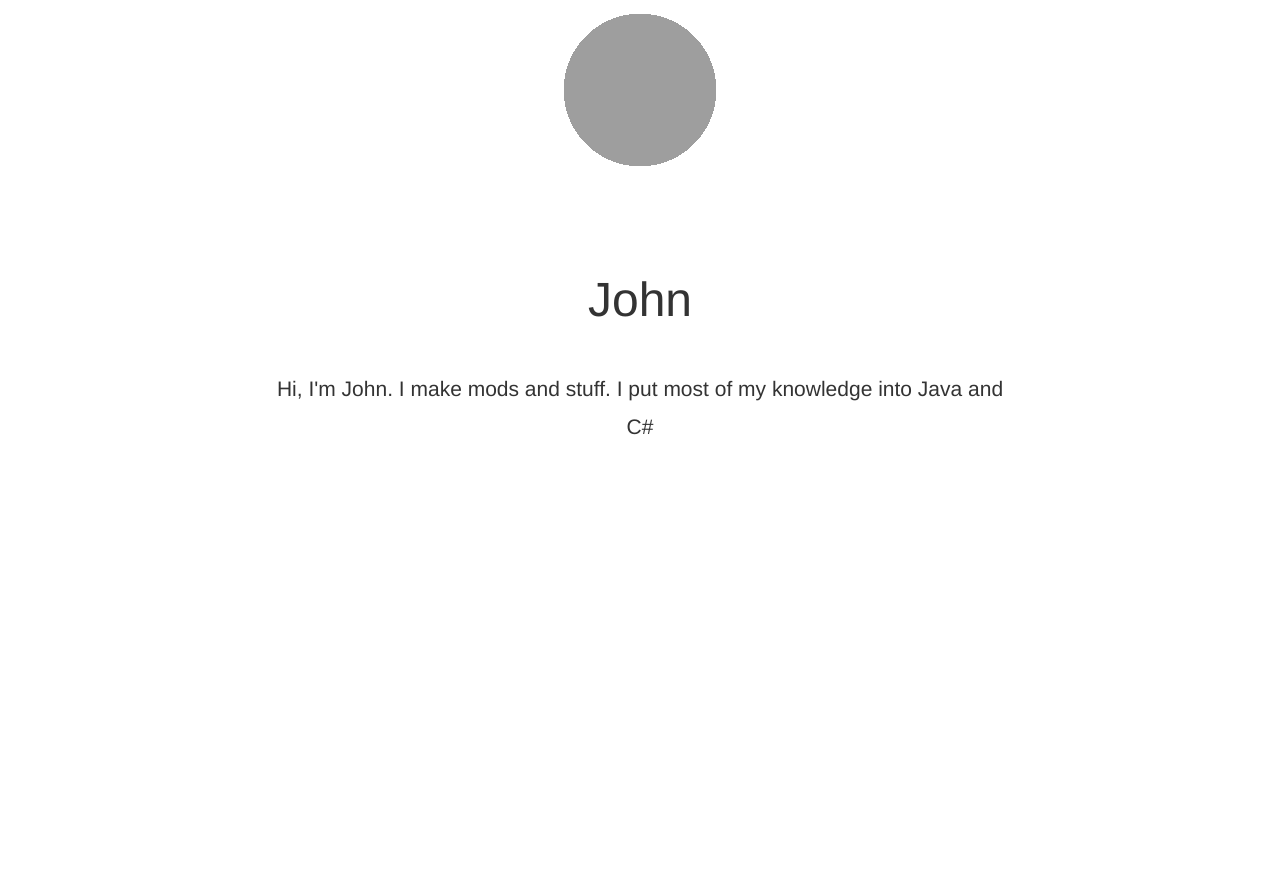
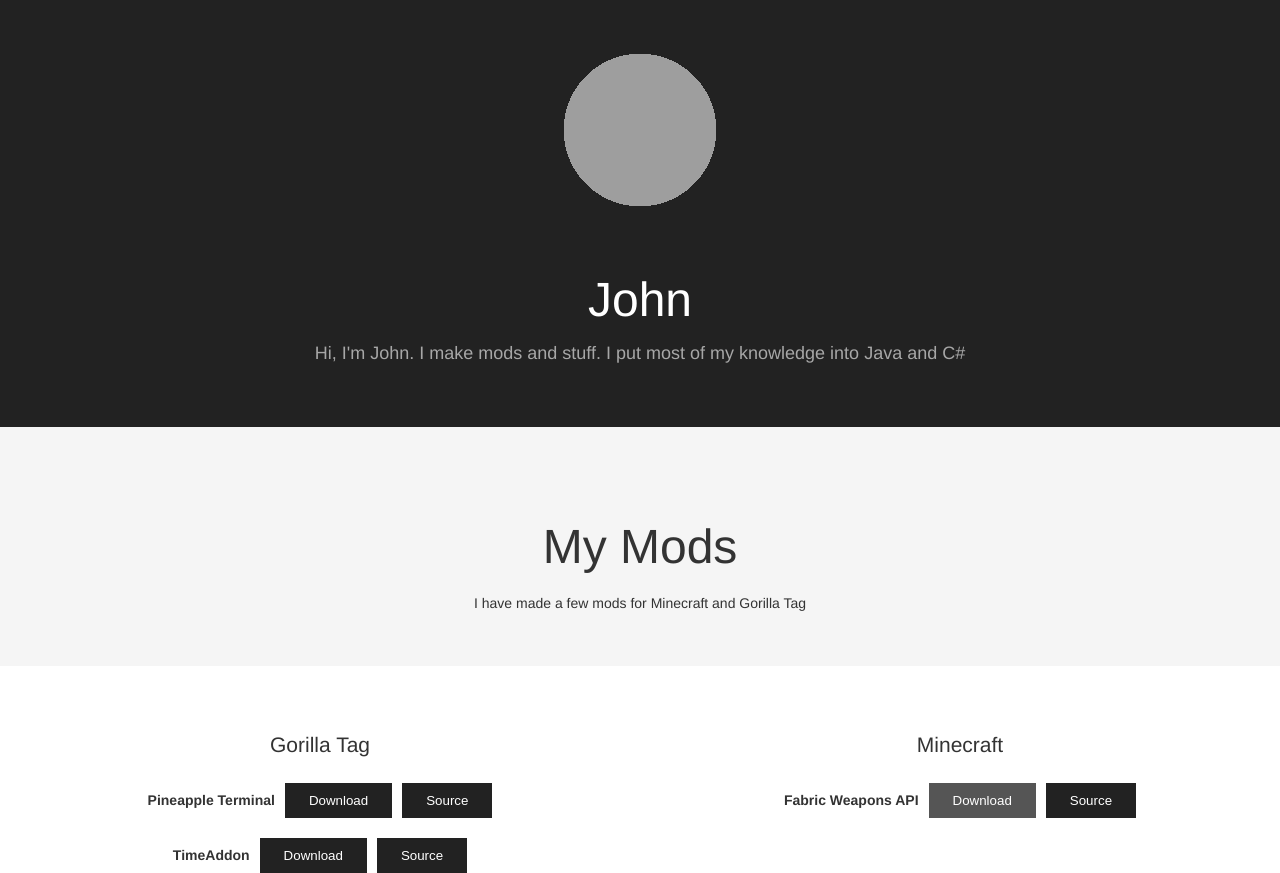
Before and after one commit to PineappleJohn/pineapplejohn.github.io, a plain HTML site: page index.html in a window 1280 px wide. Before the commit the page ends 800 px from the top, so only its background shows below. Drawn offline with Linux system fonts and the light colour scheme; grey boxes are pictures that could not be loaded.

Commit message:
Addition to site

```diff
--- a/index.html
+++ b/index.html
@@ -7,10 +7,45 @@
     <title>John's site</title>
 </head>
 <body class="home ">
-    <section class="hero-spot">
+    <section id="hero-spot">
         <a href="https://github.com/PineappleJohn"> <img src="https://avatars.githubusercontent.com/u/172333708?v=4" alt="John's pfp" class="logo"></a>
         <h1>John</h1>
         <h2>Hi, I'm John. I make mods and stuff. I put most of my knowledge into Java and C#</h2>
     </section>
+
+    <section id="tutorial">
+        <h1>My Mods</h1>
+        <p>I have made a few mods for Minecraft and Gorilla Tag</p>
+    </section>
+
+    <div class="split left">
+        <div class="centered">
+          <h2>Gorilla Tag</h2>
+          <br>
+          <div class="button-container">
+            <p><b>Pineapple Terminal</b></p>
+            <button onclick="window.open('https://github.com/PineappleJohn/PineappleTerminal/releases/download/1.1.5/PineappleMod.dll')">Download</button>
+            <button onclick="window.open('https://github.com/PineappleJohn/PineappleTerminal/')">Source</button>
+          </div>
+          <br>
+          <div class="button-container">
+            <p><b>TimeAddon</b></p>
+            <button onclick="window.open('https://github.com/PineappleJohn/PineappleTerminal/releases/download/1.1.5/PineappleMod.dll')">Download</button>
+            <button onclick="window.open('https://github.com/PineappleJohn/PineappleTerminal/')">Source</button>
+          </div>
+        </div>
+      </div>
+
+      <div class="split right">
+        <div class="centered">
+          <h2>Minecraft</h2>
+          <br>
+          <div class="button-container">
+            <p><b>Fabric Weapons API</b></p>
+            <button disabled="True">Download</button>
+            <button onclick="window.open('https://github.com/PineappleJohn/PineappleTerminal/')">Source</button>
+          </div>
+        </div>
+      </div>
 </body>
 </html>
--- a/stylesheet.css
+++ b/stylesheet.css
@@ -190,7 +190,7 @@ h1 {
 }
 
 .page #hero-spot img {
-    margin-bottom: 25px
+    margin-bottom: 15px
 }
 
 #hero-spot h2 {
@@ -782,3 +782,58 @@ footer .right {
     margin-left: auto;
     margin-right: auto
 }
+
+
+/* Split the screen in half */
+.split {
+    height: 100%;
+    width: 50%;
+    position: relative;
+    overflow-x: hidden;
+    padding-top: 20px;
+  }
+
+  /* Control the left side */
+  .left {
+    left: 0;
+  }
+
+  /* Control the right side */
+  .right {
+    right: 0;
+  }
+
+  /* If you want the content centered horizontally and vertically */
+  .centered {
+    text-align: center;
+    align-content: center;
+  }
+
+  .button-container {
+    justify-content: center;
+    display: flex; /* Use flexbox for horizontal alignment */
+    align-items: center; /* Vertically align items */
+    gap: 10px; /* Add spacing between elements */
+  }
+
+  .button-container p {
+    margin: 0; /* Remove default margin from the text */
+  }
+
+  .button-container button {
+    color: white; /* White text */
+    padding: 10px 24px; /* Some padding */
+    cursor: pointer; /* Pointer/hand icon */
+    border: none; /* Remove borders */
+    background-color: #222; /* Default button background color */
+    transition: background-color 0.35s ease-in-out 0s;
+  }
+
+  .button-container button:disabled {
+    background-color: #555;
+  }
+
+  .button-container button:hover {
+    background-color: #677; /* Change background color on hover */
+    transition: background-color 0.35s ease-in-out 0s;
+  }
```
Also changed, not shown: pineappleterminal.html (added, +60 -0 lines).
